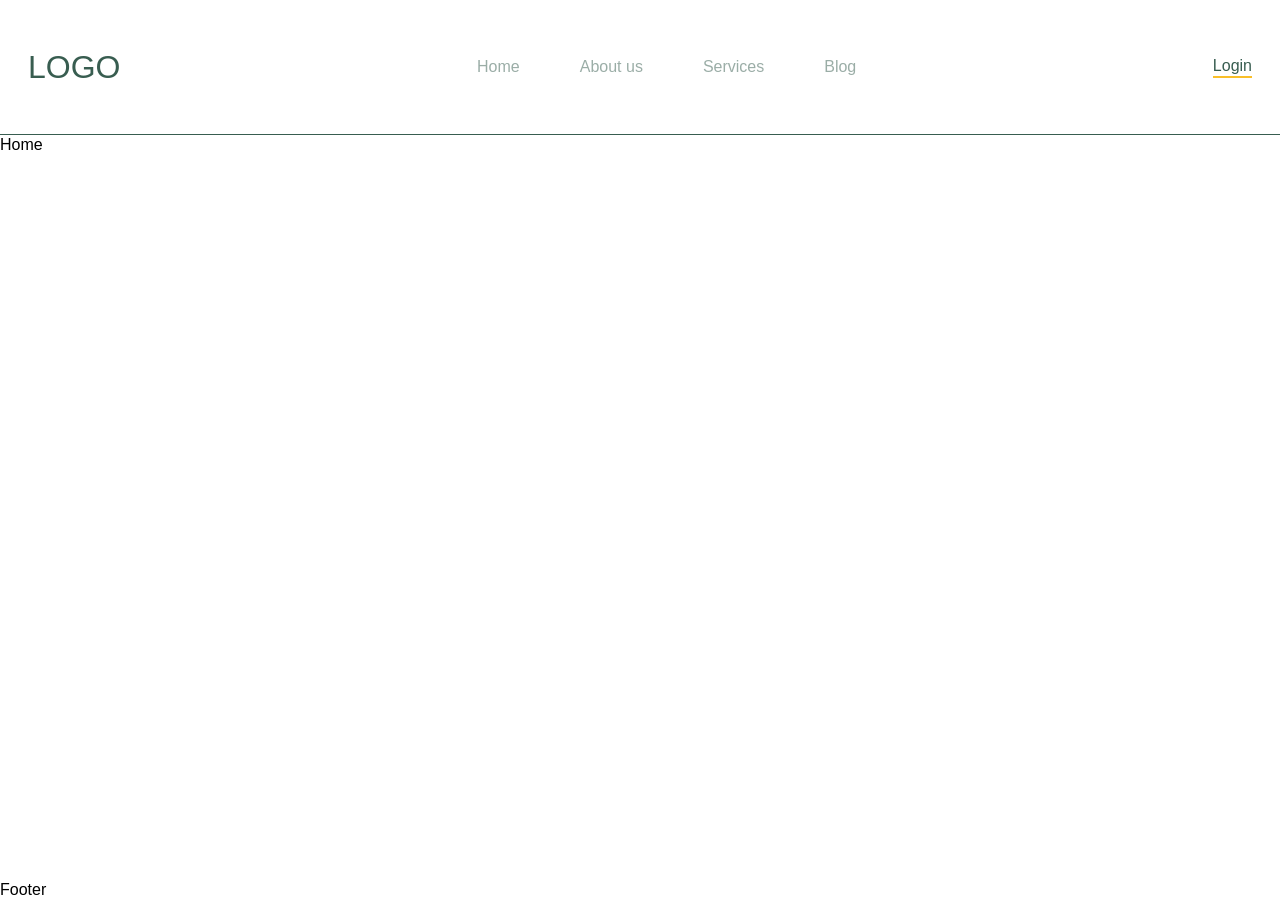
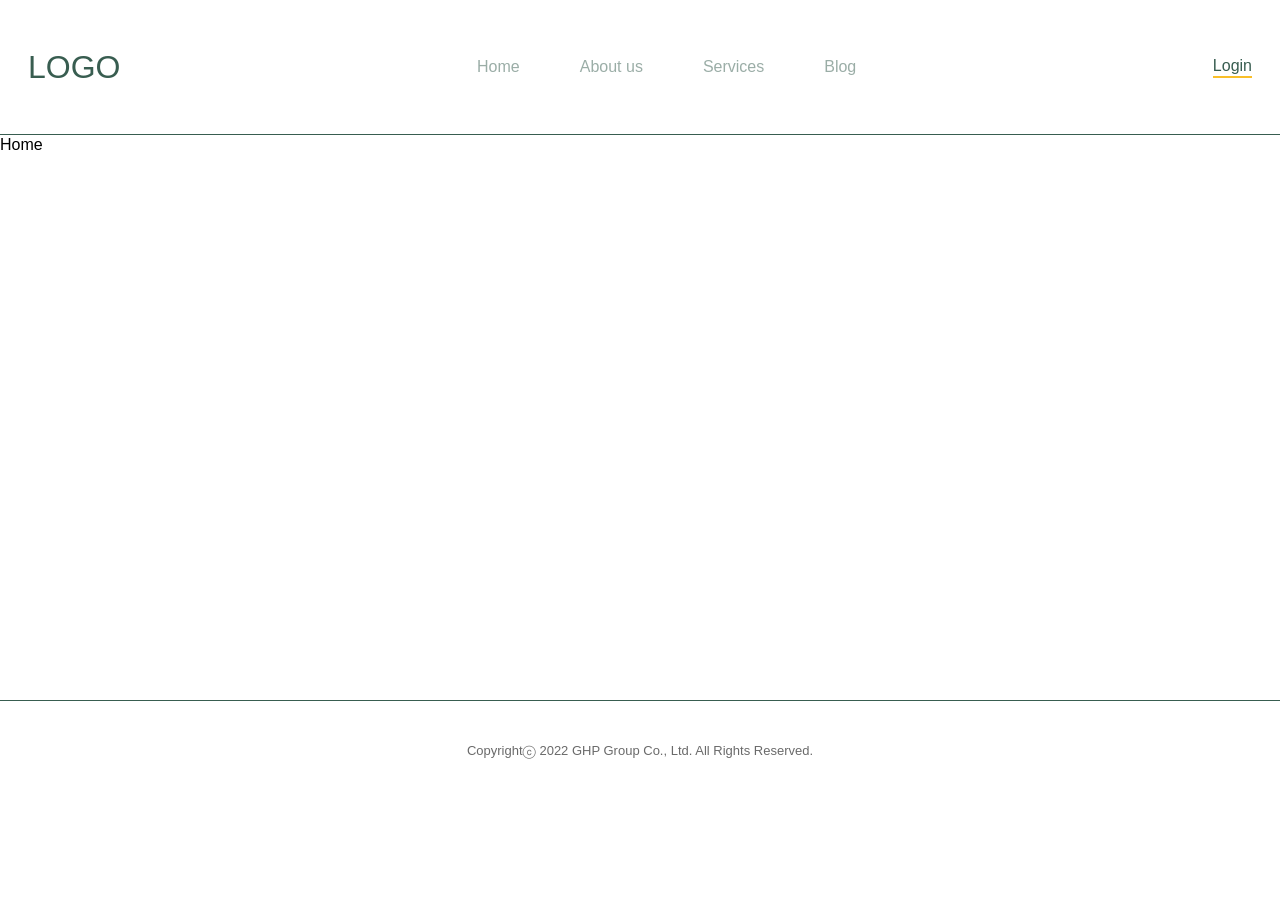
Before and after one commit to jxinn/REACT-react-template, a React (Create React App) app: page / in a window 1280 px wide. After the commit the page ends 800 px from the top, so only its background shows below. Built offline with nearby package versions, Linux system fonts and the light colour scheme.

Commit message:
fix. Footer

```diff
--- a/src/Components/Layout/Container.tsx
+++ b/src/Components/Layout/Container.tsx
@@ -20,7 +20,7 @@ export default function Container({ children }: ILayoutProps) {
 
 const Wrap = styled.div`
   display: flex;
-  min-height: calc(100vh - 55px);
+  min-height: calc(100vh - 235px);
   background-color: ${theme.bgColor};
 `;
 const Content = styled.div`
--- a/src/Components/Layout/Footer.tsx
+++ b/src/Components/Layout/Footer.tsx
@@ -1,3 +1,17 @@
+import styled from "styled-components";
+import { theme } from "~/theme";
+
 export default function Footer() {
-  return <div>Footer</div>;
+  return <Foot>Copyrightⓒ 2022 GHP Group Co., Ltd. All Rights Reserved.</Foot>;
 }
+
+const Foot = styled.div`
+  display: flex;
+  align-items: center;
+  justify-content: center;
+  height: 100px;
+  font-size: 13px;
+  font-weight: 400;
+  border-top: 1px solid ${theme.primaryColor};
+  color: #6a6a6a;
+`;
```
